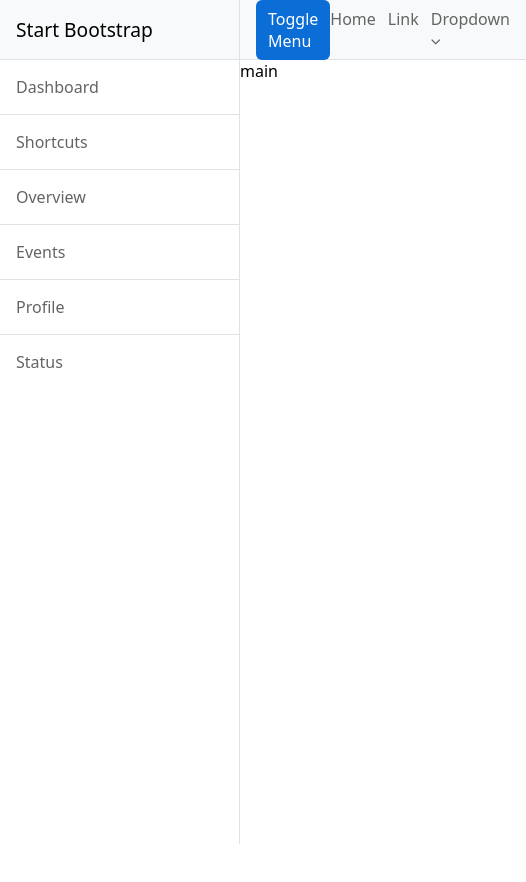
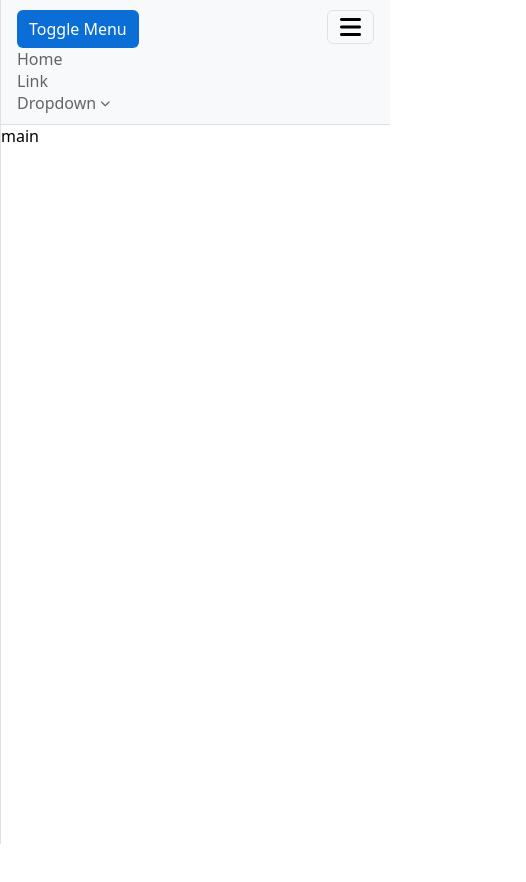
Before and after one commit to SiruzMammadli/start-bootstrap-shopping, a plain HTML site: page index2.html in a window 390 px wide. Shown: the top 882 px of the page, 526 px wide, since content can reach past the window. Drawn offline with Linux system fonts and the light colour scheme.

Commit message:
updated_navbar_and_dropmenu

```diff
--- a/index2.html
+++ b/index2.html
@@ -36,9 +36,12 @@
             </ul>
         </aside>
         <div class="main_side">
-            <header class="flex items-center justify-between">
+            <header class="flex items-center justify-between" id="header">
                 <label class="toggle_sidebar" for="toggleSidebar">
                     Toggle Menu
+                </label>
+                <label class="toggle_navbar items-center justify-center" for="header">
+                    <i class="fa-solid fa-bars"></i>
                 </label>
                 <ul class="nav_links flex">
                     <li>
@@ -54,7 +57,19 @@
 
                             <input type="checkbox" id="dropMenu">
                             <div class="drop_menu">
-                                salam
+                                <ul class="drop_body">
+                                    <li>
+                                        <a href="#">Action</a>
+                                    </li>
+                                    <li>
+                                        <a href="#">Another action</a>
+                                    </li>
+                                </ul>
+                                <ul class="drop_foot">
+                                    <li>
+                                        <a href="#">Something else here</a>
+                                    </li>
+                                </ul>
                             </div>
                         </label>
                     </li>
--- a/style2.css
+++ b/style2.css
@@ -3,6 +3,8 @@
   --border-template: 1px solid rgb(var(--border-clr));
   --light-rgb: 248 249 250;
   --gray-text-clr: 99 100 100;
+  --dark-text-clr: 33, 37, 41;
+  --list-item-hover-clr: 233, 236, 239;
 }
 
 * {
@@ -65,7 +67,7 @@ button {
     height: 100dvh;
     border-right: var(--border-template);
     /* 1px solid #dee2sda */
-    transition: width 200ms;
+    transition: width 300ms;
 
     .logo {
       font-size: 1.2rem;
@@ -107,7 +109,7 @@ button {
       background-color: rgb(var(--light-rgb));
                             /* 248 249 250 */
       border-bottom: var(--border-template);
-      padding-inline: 1rem;
+      padding: .625rem 1rem;
 
       .toggle_sidebar {
         display: inline-flex;
@@ -117,6 +119,21 @@ button {
         border-radius: .375rem;
         cursor: pointer;
         user-select: none;
+      }
+
+      .toggle_navbar {
+        display: none;
+        border: var(--border-template);
+        padding: .25rem .75rem;
+        border-radius: .375rem;
+        cursor: pointer;
+        position: absolute;
+        top: .625rem;
+        right: 1rem;
+
+        i {
+          font-size: 1.5rem;
+        }
       }
 
       .nav_links {
@@ -148,6 +165,7 @@ button {
             }
 
             .drop_menu {
+              width: max-content;
               position: absolute;
               top: calc(100% + 10px);
               right: 0;
@@ -158,6 +176,25 @@ button {
               opacity: 0;
               visibility: hidden;
               transition: 100ms ease;
+
+              & li {
+                & > a {
+                  display: block;
+                  /* white-space: nowrap; */
+                  padding: .25rem 1rem;
+                  color: rgb(var(--dark-text-clr));
+
+                  &:hover {
+                    background-color: rgb(var(--list-item-hover-clr));
+                  }
+                }
+              }
+
+              .drop_foot {
+                border-top: var(--border-template);
+                padding-top: .5rem;
+                margin-top: .5rem;
+              }
             }
           }
         }
@@ -169,3 +206,32 @@ button {
     height: 150vh;
   }
 }
+
+@media (width < 768px) {
+  .wrapper {
+    & aside {
+      width: 0;
+      overflow: hidden;
+    }
+  }
+}
+
+@media (width < 992px) {
+  .wrapper {
+    .main_side {
+      & header {
+        display: block;
+        height: auto;
+
+        .toggle_navbar {
+          display: inline-flex;
+        }
+
+        .nav_links {
+          display: grid;
+          /* grid-template-rows: 0fr; */
+        }
+      }
+    }
+  }
+}
```
